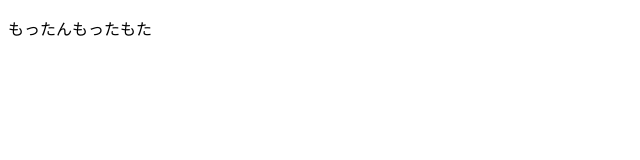
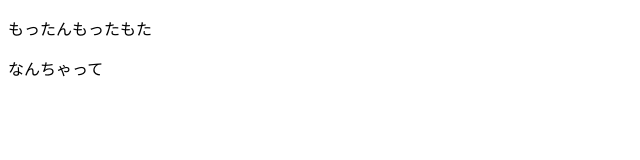
Before and after one commit to makoto8801/test, a plain HTML site: page index.html in a window 1280 px wide. Shown: the full height of the page, 0-640 px from the left. Drawn offline with Linux system fonts and the light colour scheme.

Commit message:
From 2f PC

```diff
--- a/index.html
+++ b/index.html
@@ -3,5 +3,6 @@
     <title>Test 森田</title>
     <body>
         <p>もったんもったもた</p>
+        <p>なんちゃって</p>
     </body>
 </html>
```
